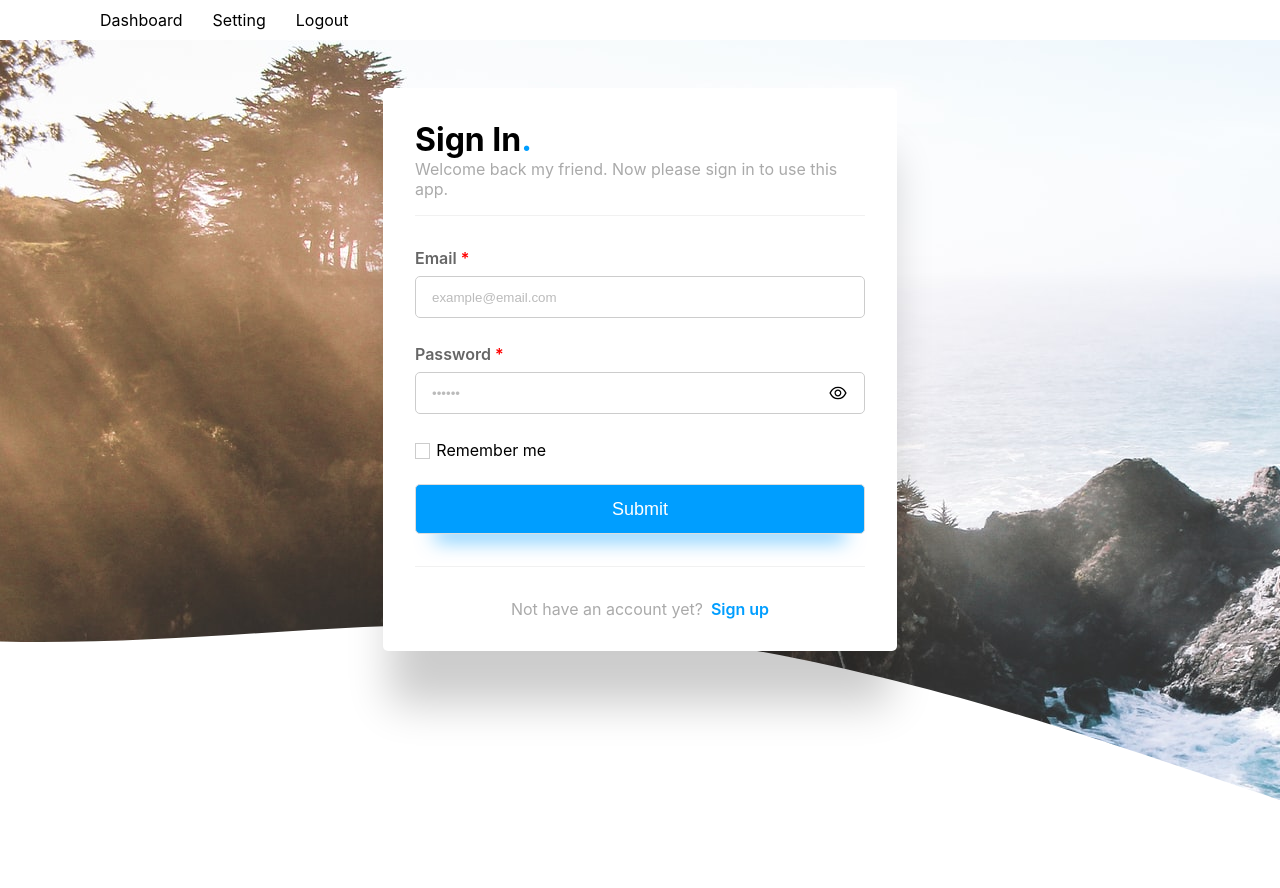
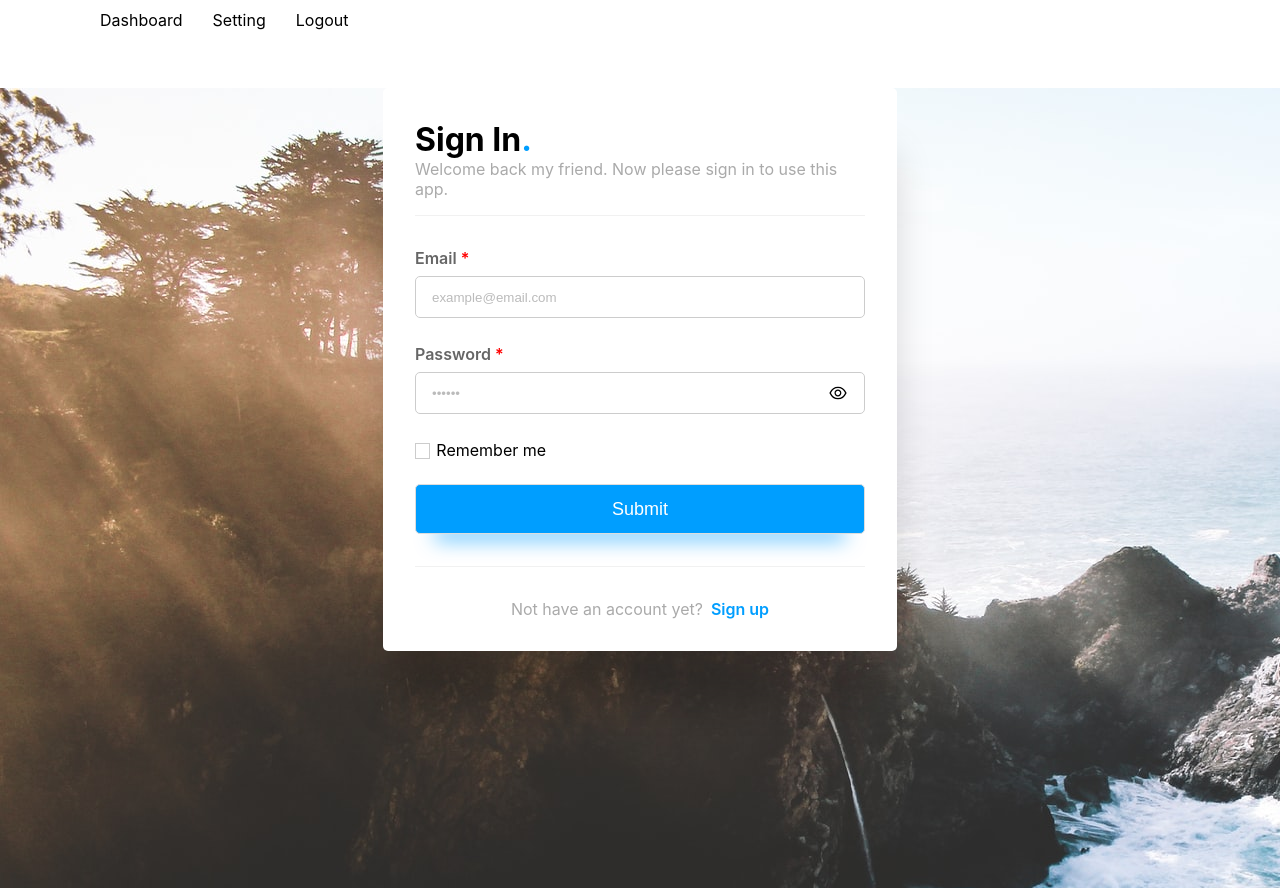
Before and after one commit to pum-khoa/authentication-ui, a React (Create React App) app: page /sign-in in a window 1280 px wide. Before the commit the page ends 800 px from the top, so only its background shows below. Built offline with nearby package versions, Linux system fonts and the light colour scheme.

Commit message:
style: add background image

```diff
--- a/src/general.css
+++ b/src/general.css
@@ -16,7 +16,6 @@ body {
     sans-serif;
   -webkit-font-smoothing: antialiased;
   -moz-osx-font-smoothing: grayscale;
-  background-image: url(./assets/images/background.jpg);
 }
 
 code {
--- a/src/pages/SignIn/SignIn.css
+++ b/src/pages/SignIn/SignIn.css
@@ -1,3 +1,9 @@
+.sign-in-wrapper {
+  background-image: url(../../assets/images/background.jpg);
+    width: 100%;
+    height: 100%;
+}
+
 .button-submit-sign-in {
     margin-top: 1.5rem;
 }
--- a/src/pages/SignIn/SignIn.js
+++ b/src/pages/SignIn/SignIn.js
@@ -40,6 +40,7 @@ const SignIn = () => {
   };
 
   return (
+    <div className="sign-in-wrapper">
       <div className="sign-up-ctn">
         <div className="form-title-ctn">
           <h1>
@@ -117,6 +118,7 @@ const SignIn = () => {
           </Link>
         </div>
       </div>
+    </div>
   );
 };
 
```
Lines whose indentation alone changed are shown as unchanged.
